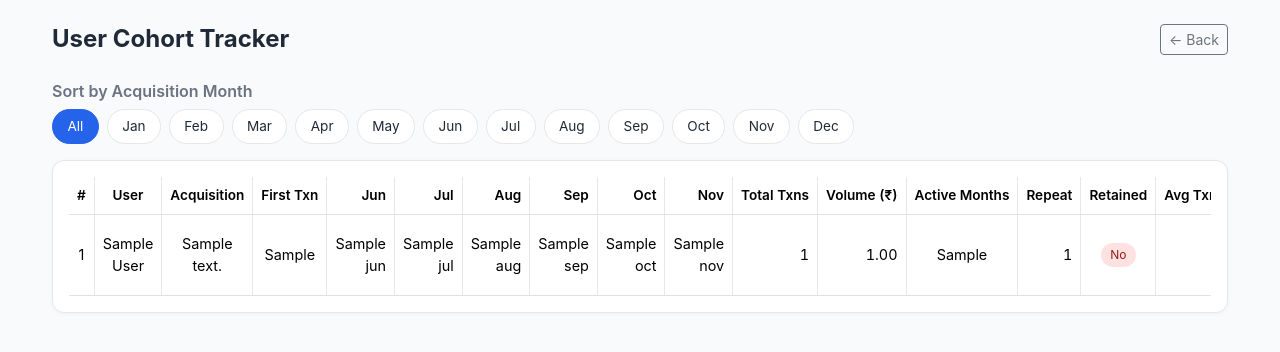
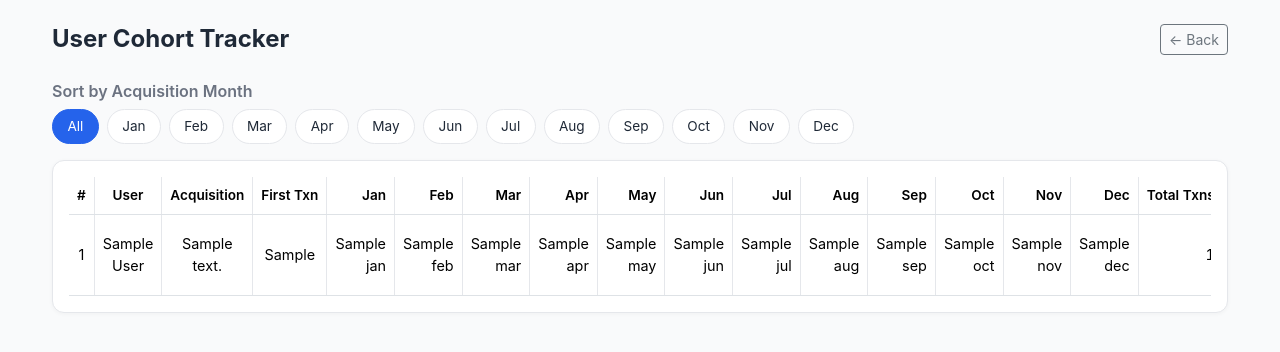
Before and after one commit to suraj-sakhare/refferal-dashboard, a Flask app: page /user-cohorts in a window 1280 px wide. Shown: the top 352 px of the page. Run offline with Flask 3, Linux system fonts and the light colour scheme; a database or web service that is not in the repository returns one stand-in record (values such as "Sample title"); data that the repository does not hold is empty; some libraries are stand-ins or nearby versions.

Commit message:
update user cohort: add column all months

```diff
--- a/templates/user_cohorts.html
+++ b/templates/user_cohorts.html
@@ -145,12 +145,18 @@
                 <th>User</th>
                 <th>Acquisition</th>
                 <th>First Txn</th>
+                <th class="num">Jan</th>
+                <th class="num">Feb</th>
+                <th class="num">Mar</th>
+                <th class="num">Apr</th>
+                <th class="num">May</th>
                 <th class="num">Jun</th>
                 <th class="num">Jul</th>
                 <th class="num">Aug</th>
                 <th class="num">Sep</th>
                 <th class="num">Oct</th>
                 <th class="num">Nov</th>
+                <th class="num">Dec</th>
                 <th class="num">Total Txns</th>
                 <th class="num">Volume (₹)</th>
                 <th>Active Months</th>
@@ -170,12 +176,18 @@
                   <td>{{ u.fullName or 'N/A' }}</td>
                   <td>{{ u.acquisitionMonth or '-' }}</td>
                   <td>{{ u.firstTxnMonth or '-' }}</td>
+                  <td class="num">{{ mc.get('Jan',0) }}</td>
+                  <td class="num">{{ mc.get('Feb',0) }}</td>
+                  <td class="num">{{ mc.get('Mar',0) }}</td>
+                  <td class="num">{{ mc.get('Apr',0) }}</td>
+                  <td class="num">{{ mc.get('May',0) }}</td>
                   <td class="num">{{ mc.get('Jun',0) }}</td>
                   <td class="num">{{ mc.get('Jul',0) }}</td>
                   <td class="num">{{ mc.get('Aug',0) }}</td>
                   <td class="num">{{ mc.get('Sep',0) }}</td>
                   <td class="num">{{ mc.get('Oct',0) }}</td>
                   <td class="num">{{ mc.get('Nov',0) }}</td>
+                  <td class="num">{{ mc.get('Dec',0) }}</td>
                   <td class="num">{{ u.totalTxns or 0 }}</td>
                   <td class="num">{{ '%.2f'|format(u.totalVolume or 0) }}</td>
                   <td>{{ (u.activeMonths or [])|join(', ') }}</td>
```
